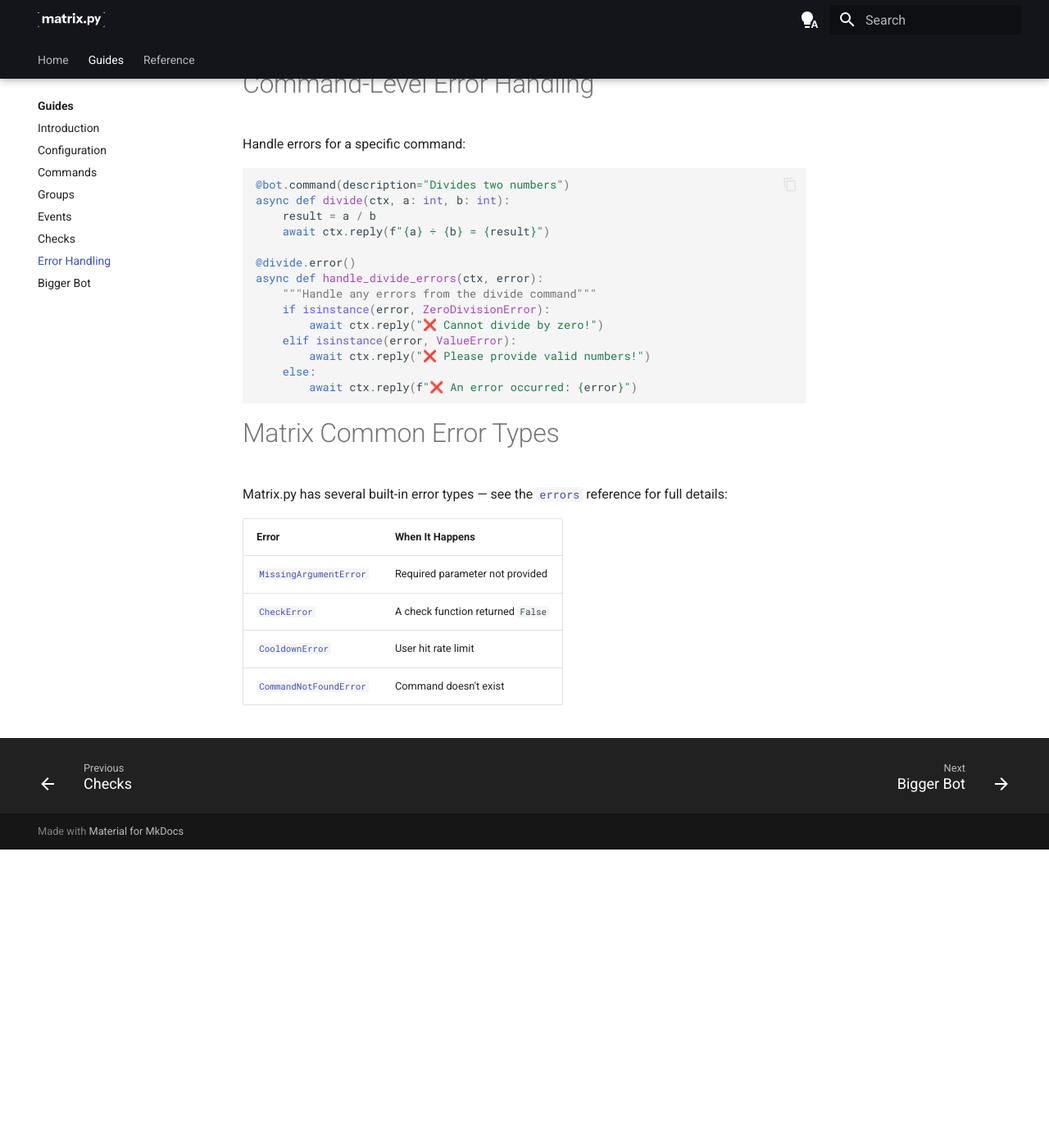
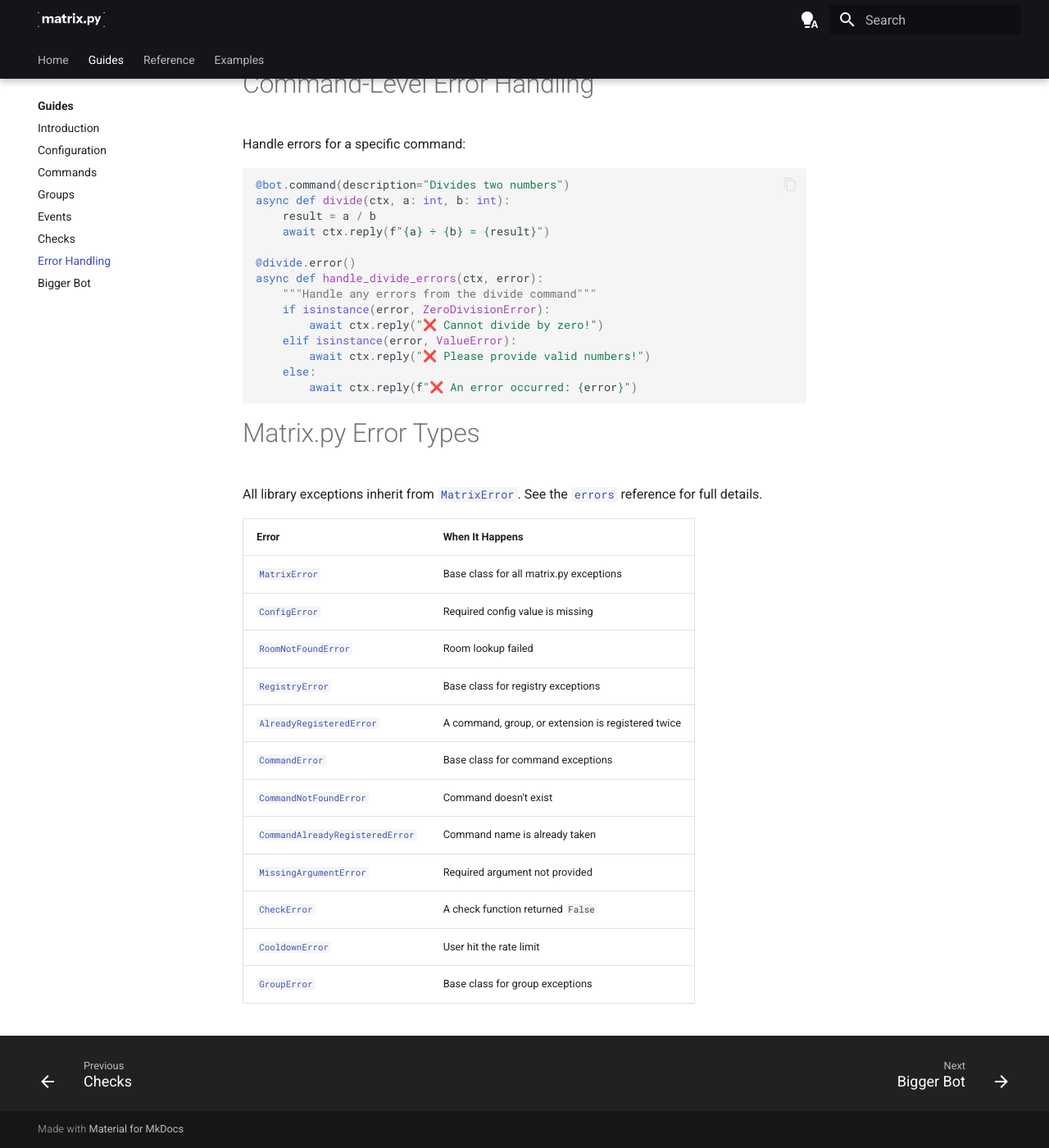
Before and after one commit to Code-Society-Lab/matrixpy, an MkDocs documentation site: the page built from docs/docs/guides/error-handling.md, in a window 1280 px wide and 1400 px high, scrolled down 1556 px. Shown: the whole window at 82% size. Built offline with MkDocs 1.6.1 and Material for MkDocs 9.7.7, drawn with Linux system fonts in a browser that asks for light colours; before the commit the page ends 2592 px from its top, so only the background shows below that.

Commit message:
Added examples

````diff
--- a/docs/docs/guides/error-handling.md
+++ b/docs/docs/guides/error-handling.md
@@ -77,12 +77,21 @@ async def handle_divide_errors(ctx, error):
         await ctx.reply(f"❌ An error occurred: {error}")
 ```
 
-# Matrix Common Error Types
-Matrix.py has several built-in error types — see the [`errors`](../reference/errors.md) reference for full details:
+# Matrix.py Error Types
+
+All library exceptions inherit from [`MatrixError`](../reference/errors.md#matrix.errors.MatrixError). See the [`errors`](../reference/errors.md) reference for full details.
 
 | Error | When It Happens |
 |-------|-----------------|
-| [`MissingArgumentError`](../reference/errors.md) | Required parameter not provided |
-| [`CheckError`](../reference/errors.md) | A check function returned `False` |
-| [`CooldownError`](../reference/errors.md) | User hit rate limit |
-| [`CommandNotFoundError`](../reference/errors.md) | Command doesn't exist |
+| [`MatrixError`](../reference/errors.md#matrix.errors.MatrixError) | Base class for all matrix.py exceptions |
+| [`ConfigError`](../reference/errors.md#matrix.errors.ConfigError) | Required config value is missing |
+| [`RoomNotFoundError`](../reference/errors.md#matrix.errors.RoomNotFoundError) | Room lookup failed |
+| [`RegistryError`](../reference/errors.md#matrix.errors.RegistryError) | Base class for registry exceptions |
+| [`AlreadyRegisteredError`](../reference/errors.md#matrix.errors.AlreadyRegisteredError) | A command, group, or extension is registered twice |
+| [`CommandError`](../reference/errors.md#matrix.errors.CommandError) | Base class for command exceptions |
+| [`CommandNotFoundError`](../reference/errors.md#matrix.errors.CommandNotFoundError) | Command doesn't exist |
+| [`CommandAlreadyRegisteredError`](../reference/errors.md#matrix.errors.CommandAlreadyRegisteredError) | Command name is already taken |
+| [`MissingArgumentError`](../reference/errors.md#matrix.errors.MissingArgumentError) | Required argument not provided |
+| [`CheckError`](../reference/errors.md#matrix.errors.CheckError) | A check function returned `False` |
+| [`CooldownError`](../reference/errors.md#matrix.errors.CooldownError) | User hit the rate limit |
+| [`GroupError`](../reference/errors.md#matrix.errors.GroupError) | Base class for group exceptions |
--- a/docs/mkdocs.yml
+++ b/docs/mkdocs.yml
@@ -77,6 +77,8 @@ markdown_extensions:
   - pymdownx.emoji:
       emoji_index: !!python/name:material.extensions.emoji.twemoji
       emoji_generator: !!python/name:material.extensions.emoji.to_svg
+  - pymdownx.snippets:
+      base_path: [".."]
 extra_css:
   - stylesheets/extra.css
 nav:
@@ -107,3 +109,12 @@ nav:
       - Room: reference/room.md
       - Scheduler: reference/scheduler.md
       - Types: reference/types.md
+  - Examples:
+      - Overview: examples/index.md
+      - Ping Bot: examples/ping.md
+      - Reactions: examples/reaction.md
+      - Checks: examples/checks.md
+      - Cooldowns: examples/cooldown.md
+      - Error Handling: examples/error-handling.md
+      - Extension: examples/extension.md
+      - Scheduler: examples/scheduler.md
````
Also changed, not shown: docs/docs/examples/checks.md (added, +15 -0 lines), docs/docs/examples/cooldown.md (added, +14 -0 lines), docs/docs/examples/error-handling.md (added, +17 -0 lines), docs/docs/examples/extension.md (added, +26 -0 lines), docs/docs/examples/index.md (added, +20 -0 lines), docs/docs/examples/ping.md (added, +9 -0 lines), docs/docs/examples/reaction.md (added, +14 -0 lines), docs/docs/examples/scheduler.md (added, +19 -0 lines), docs/docs/guides/configuration.md (+3 -3 lines).
